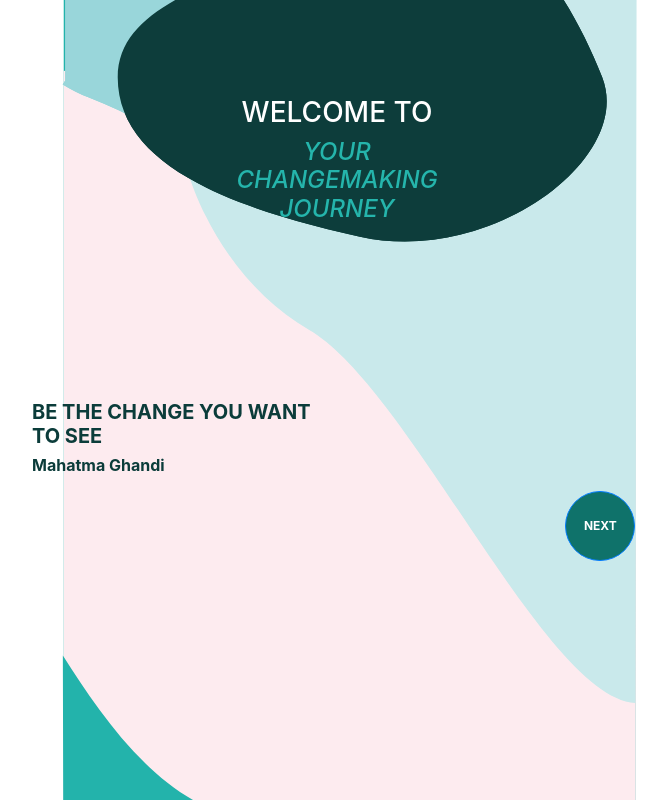
After one commit to beanwillis/ARTJAM, a Flask app: page /welcome in a window 1280 px wide. The commit adds this page. Shown: the whole page, without its empty margins (303-971 px from the left). Run offline with Flask 2, Linux system fonts and the light colour scheme; some libraries are stand-ins or nearby versions.

Commit message:
create welcome page

```diff
--- a/app.py
+++ b/app.py
@@ -8,6 +8,9 @@ CORS(app)
 def about():
     return render_template("home.html")
 
+@app.route("/welcome")
+def welcome():
+    return render_template("welcome.html")
 
 @app.route("/books")
 def books():
--- a/static/css/style.css
+++ b/static/css/style.css
@@ -54,3 +54,27 @@ button:focus, button:active {
     margin-left: 5px;
     margin-bottom: 5px;
 }
+
+.text-light-green {
+    color: #25b5ac
+}
+.text-dark-green {
+    color: #0b3c3a
+}
+
+.bg-dark-green {
+    background-color: #0b3c3a;
+}
+
+.bg-light-green {
+    background-color: #25b5ac;
+}
+.btn-circle.btn-sm {
+    background-color: #0f726a;
+    width: 70px;
+    height: 70px;
+    padding: 10px 16px;
+    border-radius: 35px;
+    font-size: 12px;
+    text-align: center;
+}
--- a/templates/home.html
+++ b/templates/home.html
@@ -19,10 +19,10 @@
     </div>
 
     <div class="text-right">
-      <!-- <button class="btn btn-primary" href="/home-activities">Let's go!</button> -->
       <a href="/home-activities">Let's go!</a>
     </div>
 </div>
+
 
 {% endblock %}
 
--- a/templates/layout.html
+++ b/templates/layout.html
@@ -16,7 +16,9 @@
       integrity="sha384-Gn5384xqQ1aoWXA+058RXPxPg6fy4IWvTNh0E263XmFcJlSAwiGgFAW/dAiS6JXm"
       crossorigin="anonymous"
     />
+    {% block style %} {% endblock %}
   </head>
+
   <body>
     <nav class="navbar navbar-dark bg-dark">
       <a class="navbar-item" href="/home">
--- /dev/null
+++ b/templates/welcome.html
@@ -0,0 +1,101 @@
+<!doctype html>
+<html lang="en">
+  <head>
+    <!-- Required meta tags -->
+    <meta charset="utf-8">
+    <meta name="viewport" content="width=device-width, initial-scale=1, shrink-to-fit=no">
+
+    <!-- Bootstrap CSS -->
+    <link rel="stylesheet" href="https://maxcdn.bootstrapcdn.com/bootstrap/4.0.0/css/bootstrap.min.css" integrity="sha384-Gn5384xqQ1aoWXA+058RXPxPg6fy4IWvTNh0E263XmFcJlSAwiGgFAW/dAiS6JXm" crossorigin="anonymous">
+    <link rel="stylesheet" href="/static/css/style.css">
+    <title>Loading</title>
+    <style>
+      body{
+        /* Location of the image */
+        background-image: url(/static/img/home-bg.svg);
+
+        /* Image is centered vertically and horizontally at all times */
+        background-position: center center;
+
+        /* Image doesn't repeat */
+        background-repeat: no-repeat;
+
+        /* Makes the image fixed in the viewport so that it doesn't move when
+            the content height is greater than the image height */
+        background-attachment: fixed;
+
+        /* This is what makes the background image rescale based on its container's size */
+        background-size: cover;
+
+        /* Pick a solid background color that will be displayed while the background image is loading */
+        background-color: white;
+
+        height: 100%;
+        margin: 0;
+      }
+
+    </style>
+  </head>
+  <body>
+    <div class="bg">
+      <div class="container-fluid">
+        <br><br><br><br>
+        <div class="text-center">
+          <h3 class="text-white">WELCOME TO</h3>
+          <h4 class="font-italic text-light-green">YOUR<br>CHANGEMAKING<br>JOURNEY</h4>
+        </div>
+        <br><br><br><br><br><br><br>
+        <div class="text-left">
+          <div class="row">
+            <div class="col-3"></div>
+            <div class="col-3"">
+              <h5 class="font-weight-bold text-dark-green">
+                BE THE
+                CHANGE
+                YOU WANT
+                TO SEE
+
+              </h5>
+              <h6 class="text-dark-green font-weight-bold">Mahatma Ghandi</p>
+              </div>
+            </div>
+          </div>
+
+          <div class="row">
+            <div class="col-6"></div>
+            <div class="col-2"></div>
+            <div class="col-3">
+              <button type="button" class="btn btn-primary btn-circle btn-sm font-weight-bold" data-toggle="modal" data-target="#exampleModal">
+                NEXT
+              </button>
+            </div>
+          </div>
+
+        <!-- Modal -->
+        <div class="modal fade" id="exampleModal" tabindex="-1" role="dialog" aria-labelledby="exampleModalLabel" aria-hidden="true">
+          <div class="modal-dialog modal-dialog-centered" role="document">
+            <div class="modal-content">
+              <div class="modal-header">
+                <h3 class="modal-title text-dark-green text-center" id="exampleModalLabel">ARE YOU READY TO EMBARK ON YOUR CHANGEMAKING JOURNEY?</h5>
+                <button type="button" class="close" data-dismiss="modal" aria-label="Close">
+                  <span aria-hidden="true">&times;</span>
+                </button>
+              </div>
+
+              <div class="modal-footer">
+                <button type="button" class="btn mr-auto bg-dark-green text-white font-weight-bold" data-dismiss="modal">No</button>
+                <a href="/home"><button type="button" class="btn bg-light-green text-white font-weight-bold">Yes</button></a>
+              </div>
+            </div>
+          </div>
+        </div>
+
+      </div>
+</div>
+    <!-- Optional JavaScript -->
+    <!-- jQuery first, then Popper.js, then Bootstrap JS -->
+    <script src="https://code.jquery.com/jquery-3.2.1.slim.min.js" integrity="sha384-KJ3o2DKtIkvYIK3UENzmM7KCkRr/rE9/Qpg6aAZGJwFDMVNA/GpGFF93hXpG5KkN" crossorigin="anonymous"></script>
+    <script src="https://cdnjs.cloudflare.com/ajax/libs/popper.js/1.12.9/umd/popper.min.js" integrity="sha384-ApNbgh9B+Y1QKtv3Rn7W3mgPxhU9K/ScQsAP7hUibX39j7fakFPskvXusvfa0b4Q" crossorigin="anonymous"></script>
+    <script src="https://maxcdn.bootstrapcdn.com/bootstrap/4.0.0/js/bootstrap.min.js" integrity="sha384-JZR6Spejh4U02d8jOt6vLEHfe/JQGiRRSQQxSfFWpi1MquVdAyjUar5+76PVCmYl" crossorigin="anonymous"></script>
+  </body>
+</html>
```
Also changed, not shown: static/img/c-logo.svg (added), static/img/home-bg.svg (added), 1 other file.
